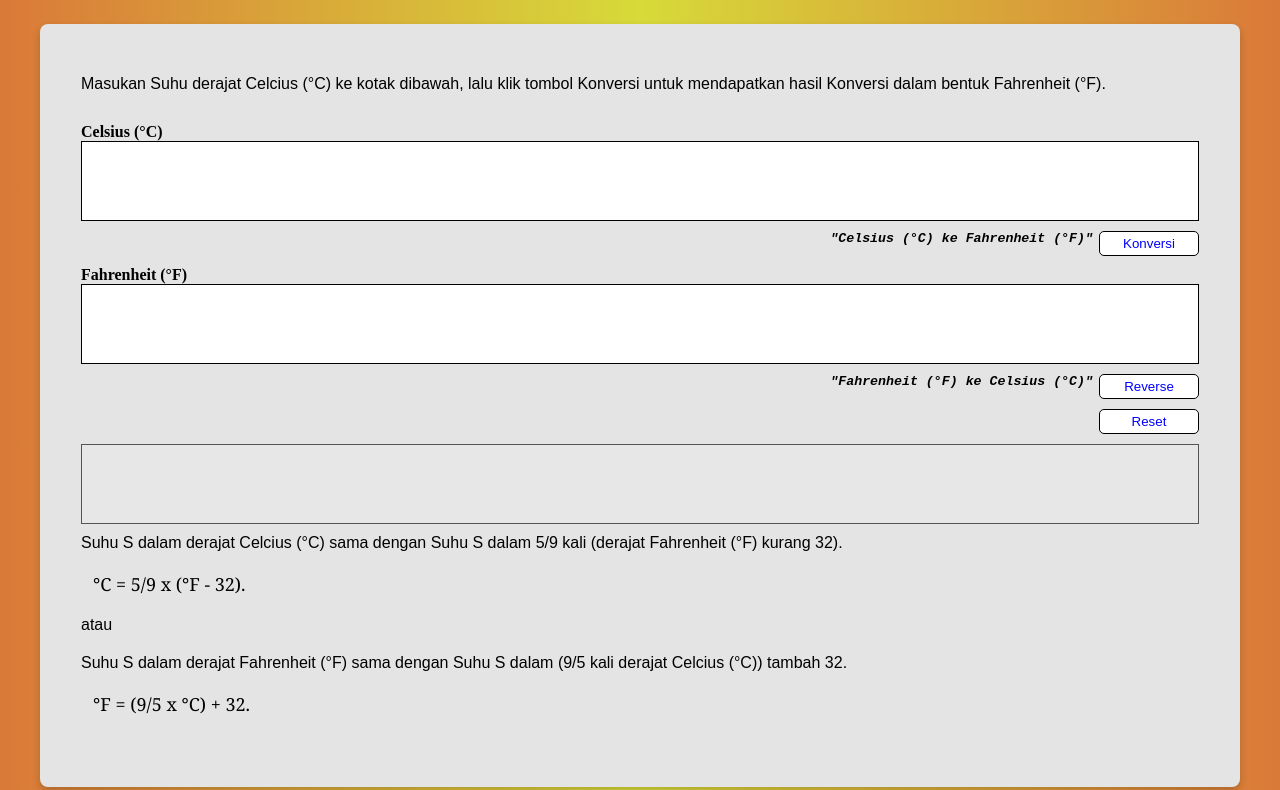
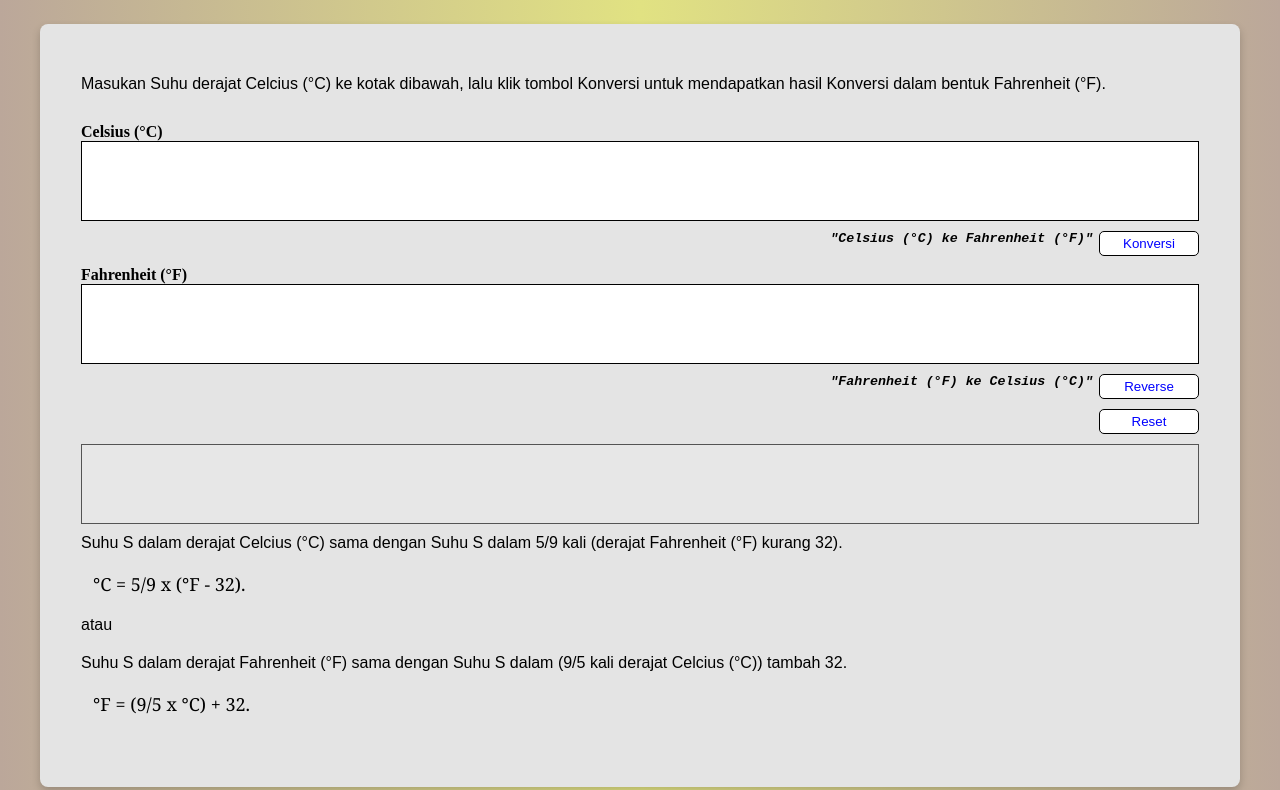
Before and after one commit to revou-fundamental-course/12-jun-23-bearnadbear, a plain HTML site: page index.html in a window 1280 px wide. Shown: the part 66-856 px from the top of the page. Drawn offline with Linux system fonts and the light colour scheme.

Commit message:
design ui

```diff
--- a/styles.css
+++ b/styles.css
@@ -3,7 +3,7 @@
 }
 
 body {
-    background-image: linear-gradient(to right, rgb(218, 121, 57) , rgb(215, 218, 57), rgb(218, 121, 57));
+    background-image: linear-gradient(to right, rgb(187, 167, 154) , rgb(225, 226, 130), rgb(187, 167, 154));
 }
 
 .card {
```
